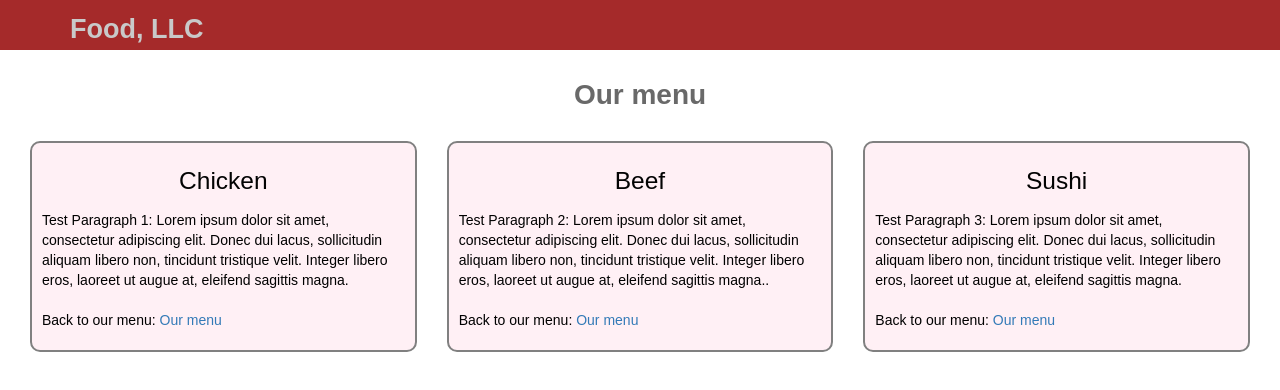
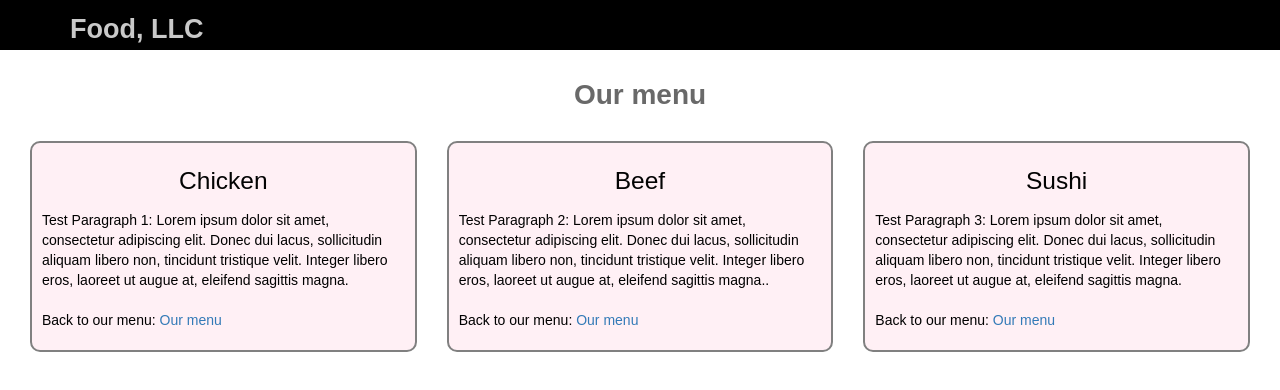
Before and after one commit to Jordanneb/module3-solution, a plain HTML site: page index.html in a window 1280 px wide. Drawn offline with nearby package versions, Linux system fonts and the light colour scheme; a script that the page names is missing.

Commit message:
Update styles.css

```diff
--- a/css/styles.css
+++ b/css/styles.css
@@ -58,7 +58,7 @@ h1 {  /*Our menu*/
 }
 
 #header-nav {
-  background-color: #A52A2A;
+  background-color: #000000;
   font-family: Arial, Helvetica, sans-serif;
 
   font-size: 1.25em;
```
